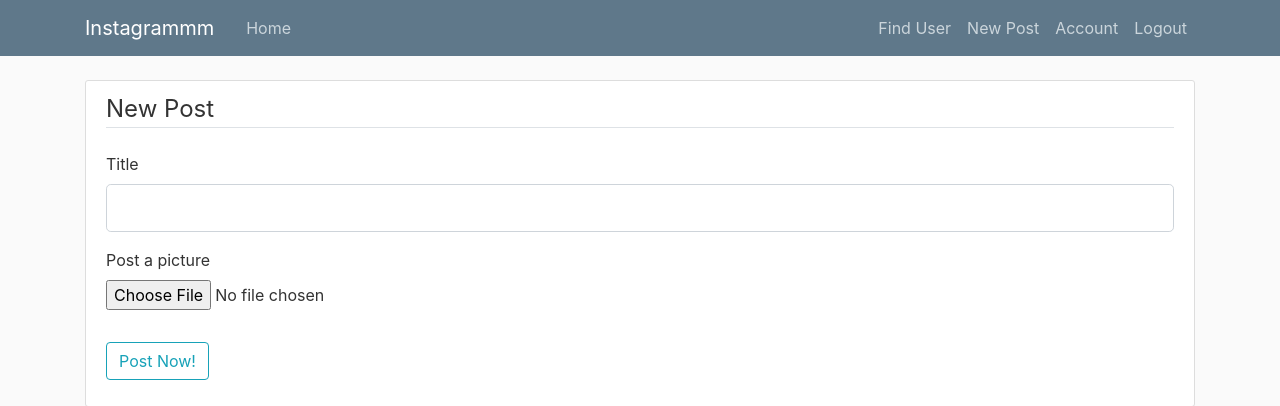
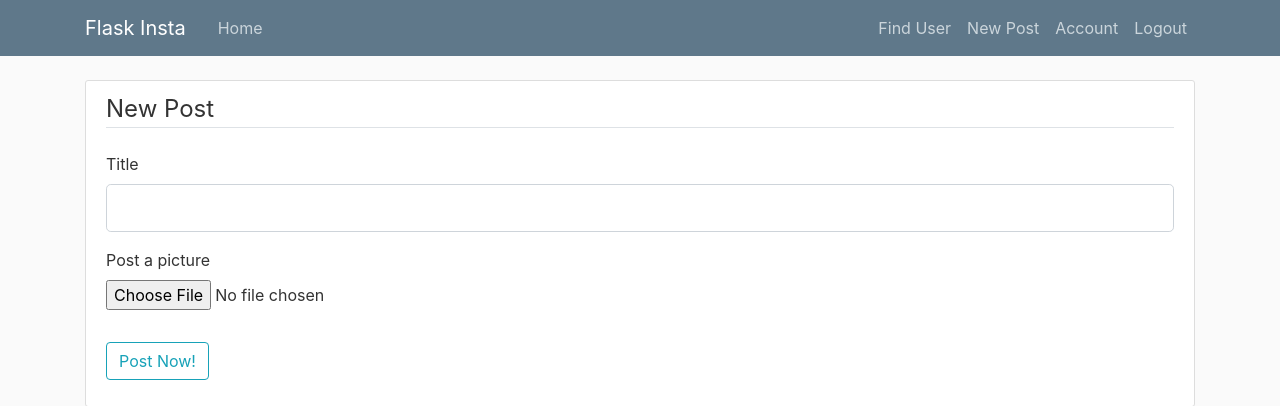
Before and after one commit to Toukenize/flask_instagram, a Flask app: page /new_post in a window 1280 px wide. Shown: the top 406 px of the page. Run offline with Flask 2, Linux system fonts and the light colour scheme; the visitor is signed in with stand-in values (Sample User, id 1); some libraries are stand-ins or nearby versions.

Commit message:
updated web app title

```diff
--- a/templates/layout.html
+++ b/templates/layout.html
@@ -10,17 +10,14 @@
 
     <link rel="stylesheet" type="text/css" href="{{ url_for('static', filename='main.css') }}">
 
-    {% if title %}
-        <title>Flask Blog - {{ title }}</title>
-    {% else %}
-        <title>Flask Blog</title>
-    {% endif %}
+    <title>Flask Insta</title>
+
 </head>
 <body>
     <header class="site-header">
       <nav class="navbar navbar-expand-md navbar-dark bg-steel fixed-top">
         <div class="container">
-          <a class="navbar-brand mr-4" href="/">Instagrammm</a>
+          <a class="navbar-brand mr-4" href="/">Flask Insta</a>
           <button class="navbar-toggler" type="button" data-toggle="collapse" data-target="#navbarToggle" aria-controls="navbarToggle" aria-expanded="false" aria-label="Toggle navigation">
             <span class="navbar-toggler-icon"></span>
           </button>
```
